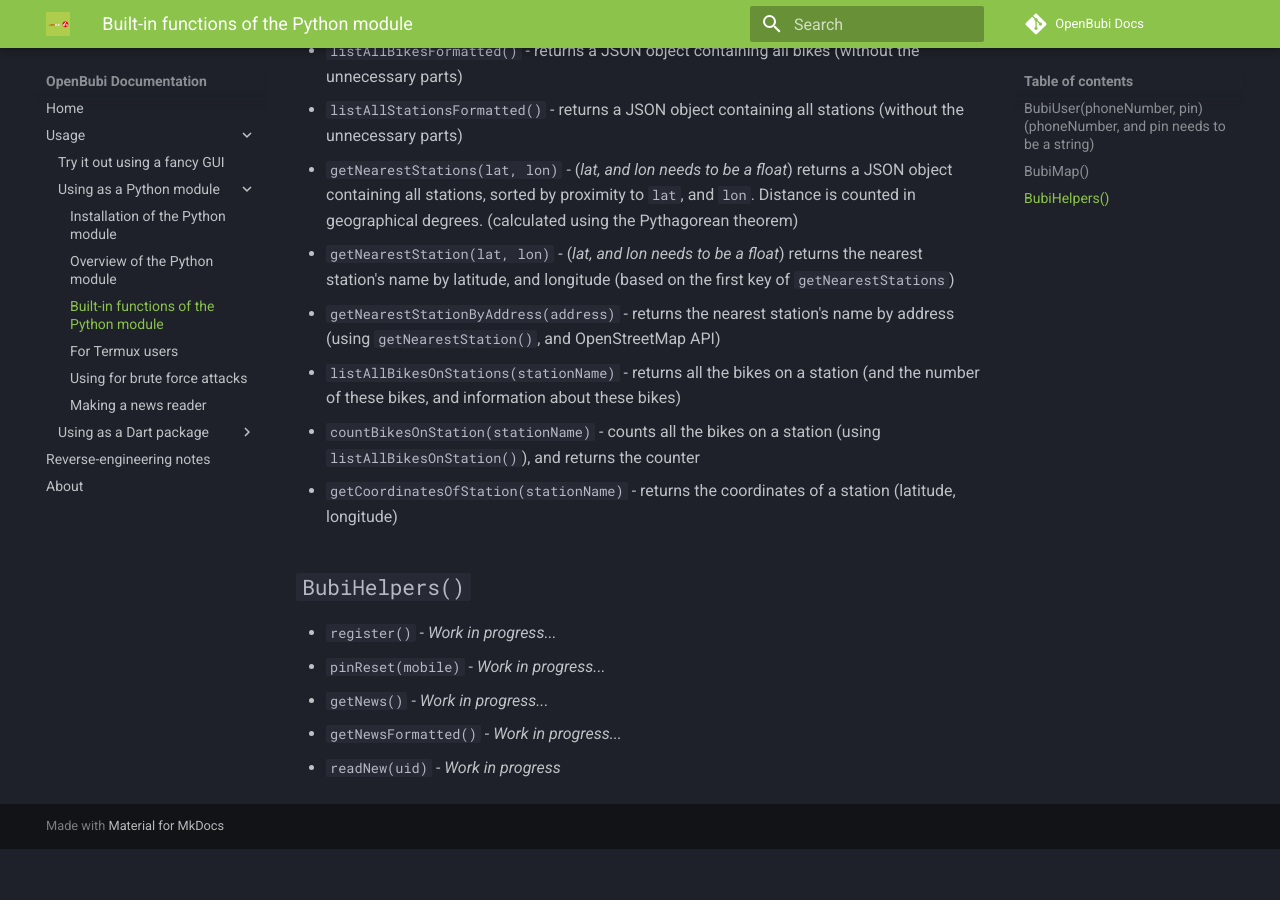
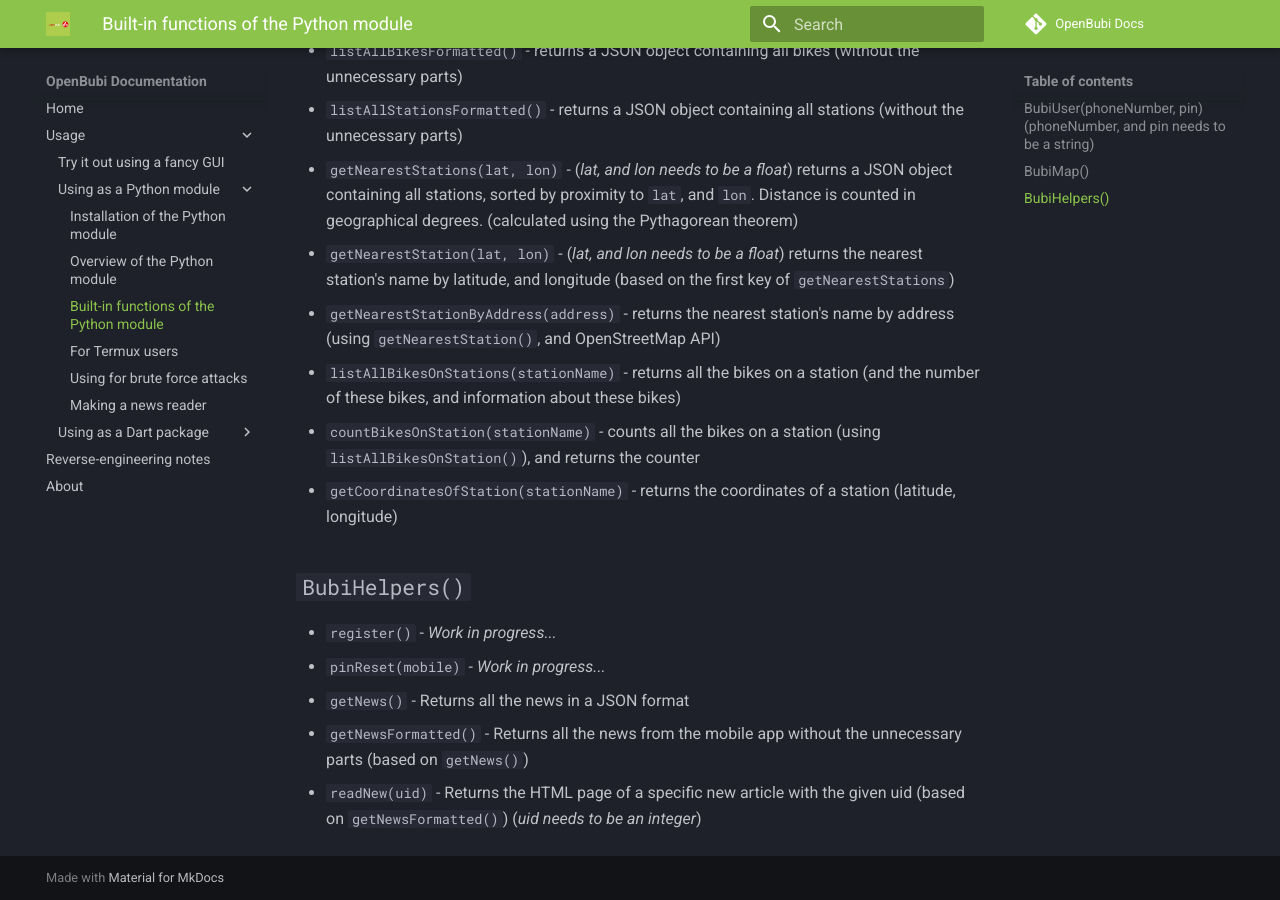
Before and after one commit to PiciAkk/OpenBubi-Docs, an MkDocs documentation site: the page built from docs/usage/pymodule/functions.md, in a window 1280 px wide and 900 px high, scrolled down 1059 px. Built offline with MkDocs 1.6.1 and Material for MkDocs 9.7.7, drawn with Linux system fonts in a browser that asks for light colours; comment, search, counter and statistics services are not loaded; before the commit the page ends 1908 px from its top, so only the background shows below that.

Commit message:
Update functions.md

```diff
--- a/docs/usage/pymodule/functions.md
+++ b/docs/usage/pymodule/functions.md
@@ -34,6 +34,6 @@
 
 - `register()` - *Work in progress...*
 - `pinReset(mobile)` - *Work in progress...*
-- `getNews()` - *Work in progress...*
-- `getNewsFormatted()` - *Work in progress...*
-- `readNew(uid)` - *Work in progress*
+- `getNews()` - Returns all the news in a JSON format
+- `getNewsFormatted()` - Returns all the news from the mobile app without the unnecessary parts (based on `getNews()`)
+- `readNew(uid)` - Returns the HTML page of a specific new article with the given uid (based on `getNewsFormatted()`) (*uid needs to be an integer*)
```
